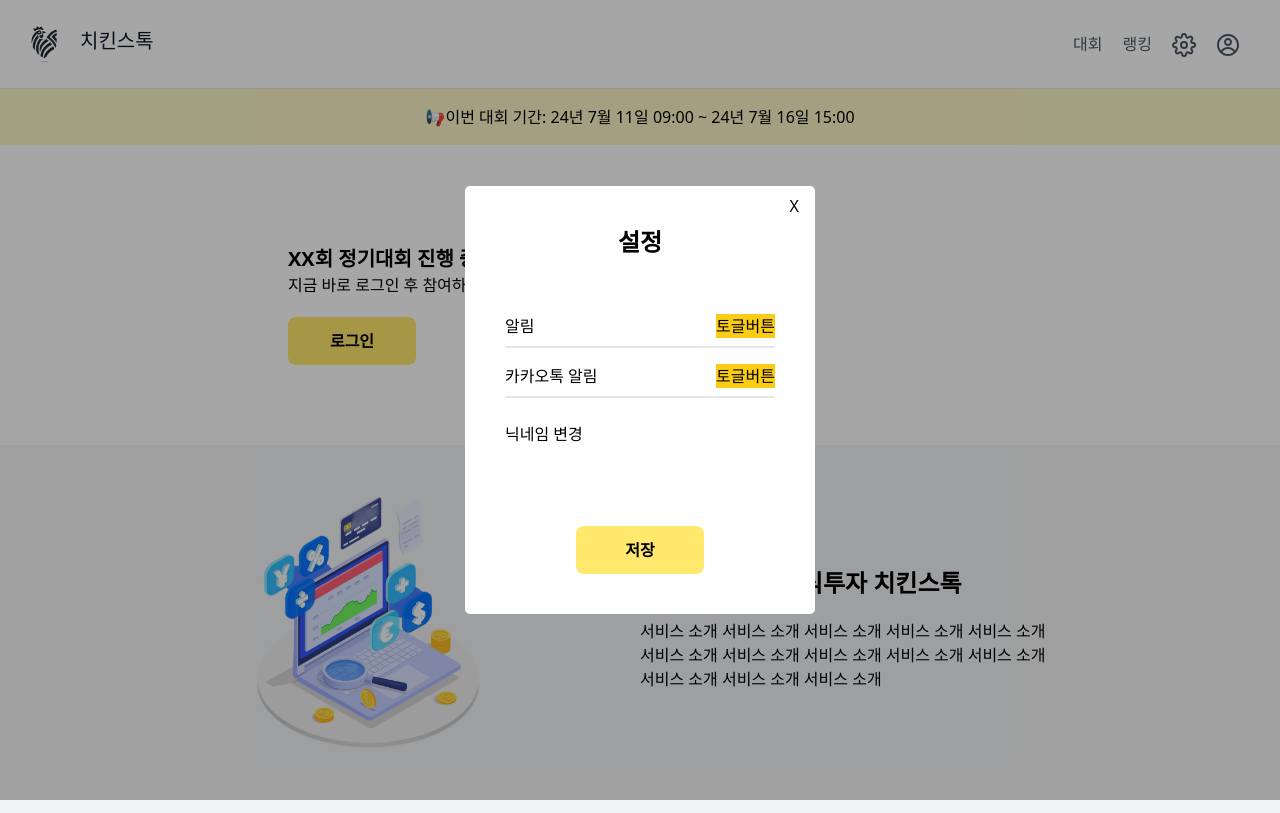
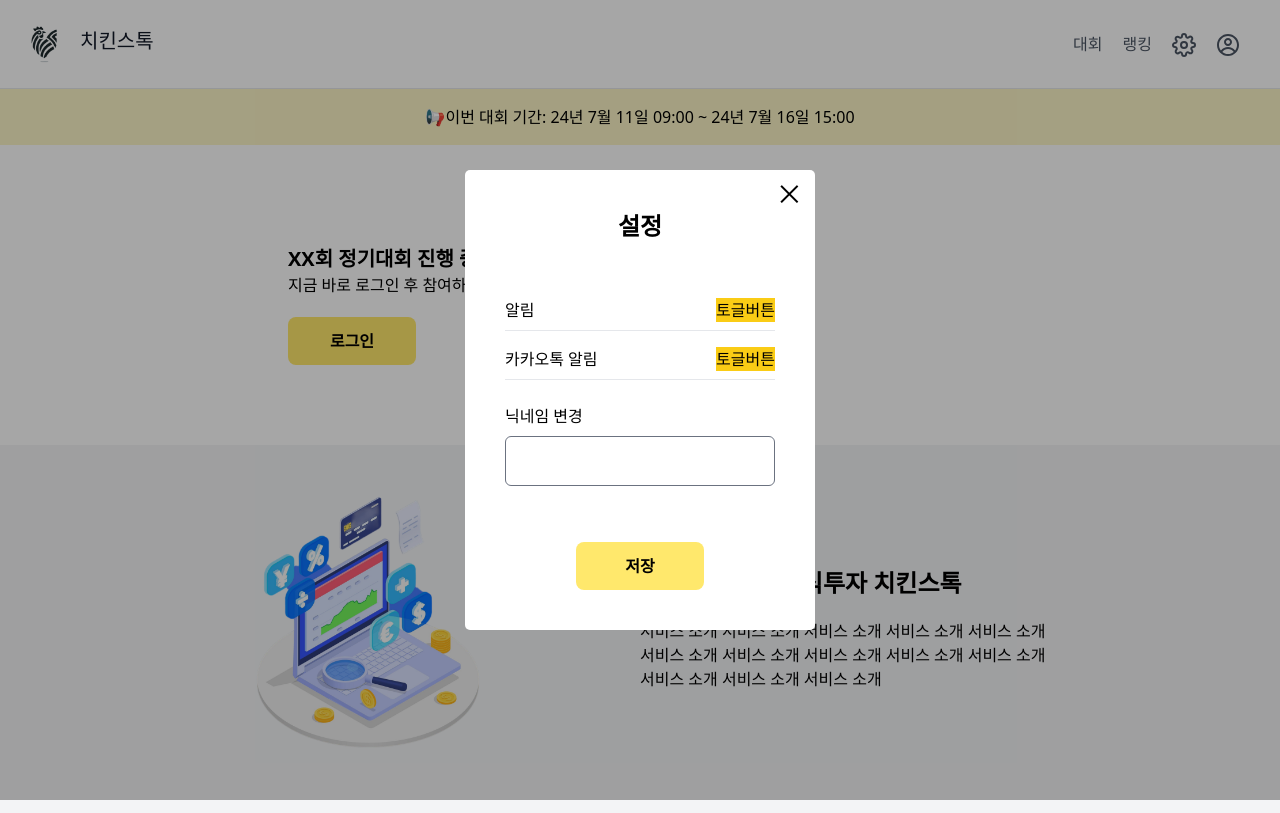
Before and after one commit to ChickenStock-2024/FrontEnd, a React (Vite) app: page / in a window 1280 px wide. Both pictures are taken after a click on the button 1194 px from the left and 44 px from the top of the page. Built offline with nearby package versions, Linux system fonts and the light colour scheme.

Commit message:
Design: settings 모달세부변경

```diff
--- a/src/components/Header.jsx
+++ b/src/components/Header.jsx
@@ -8,9 +8,9 @@ import Modal from "./Modal";
 import SettingsModal from "./SettingsModal";
 
 const Header = () => {
-  const [isModalOpen, setIsModalPen] = useState(false);
-  const openModal = () => setIsModalPen(true);
-  const closeModal = () => setIsModalPen(false);
+  const [isModalOpen, setIsModalOpen] = useState(false);
+  const openModal = () => setIsModalOpen(true);
+  const closeModal = () => setIsModalOpen(false);
   return (
     <div>
       <header className="Header sticky inset-x-0 top-0 z-50 left-0 bg-white text-gray-600 body-font border-b border-gray-200">
@@ -32,8 +32,12 @@ const Header = () => {
               <button onClick={openModal}>
                 <FiSettings className="mr-5 w-6 h-6 inline-block" />
               </button>
-              <Modal isOpen={isModalOpen} closeModal={closeModal}>
-                <SettingsModal />
+              <Modal
+                isOpen={isModalOpen}
+                closeModal={closeModal}
+                setIsModalOpen={setIsModalOpen}
+              >
+                <SettingsModal isOpen={isModalOpen} closeModal={closeModal} />
               </Modal>
             </div>
             <Link to={"/mypage"}>
--- a/src/components/Modal.jsx
+++ b/src/components/Modal.jsx
@@ -29,8 +29,11 @@ const Modal = ({ isOpen, closeModal, children }) => {
           }}
         >
           {children}
-          <button className="absolute top-2 right-4" onClick={closeModal}>
-            X
+          <button
+            className="absolute top-2 right-2 text-2xl px-2 items-center hover:bg-gray-100"
+            onClick={closeModal}
+          >
+            ⨉
           </button>
         </div>
       </div>
--- a/src/components/SettingsModal.jsx
+++ b/src/components/SettingsModal.jsx
@@ -1,27 +1,33 @@
 import React from "react";
 import Button from "./Button";
 
-const SettingsModal = () => {
+const SettingsModal = ({ closeModal }) => {
   return (
     <div className="p-10">
       <div>
         <h2 className="text-2xl text-center font-bold mb-12">설정</h2>
         <div>
-          <div className="flex justify-between border-b-2 py-2 mb-2">
+          <div className="flex justify-between border-b py-2 mb-2">
             <span>알림</span>
             <div className="bg-yellow-400">토글버튼</div>
           </div>
-          <div className="flex justify-between border-b-2 py-2 mb-2">
+          <div className="flex justify-between border-b py-2 mb-2">
             <span>카카오톡 알림</span>
             <div className="bg-yellow-400">토글버튼</div>
           </div>
           <div className="flex flex-col py-4">
-            <label htmlFor="nickname">닉네임 변경</label>
-            <input type="text" name="" id="nickname" />
+            <label htmlFor="nickname" className="mb-2">
+              닉네임 변경
+            </label>
+            <input
+              type="text"
+              id="nickname"
+              className="border border-gray-500 rounded-md p-3"
+            />
           </div>
         </div>
         <div className="mt-10 text-center">
-          <Button text={"저장"} />
+          <Button text={"저장"} onClick={closeModal} />
         </div>
       </div>
     </div>
```
